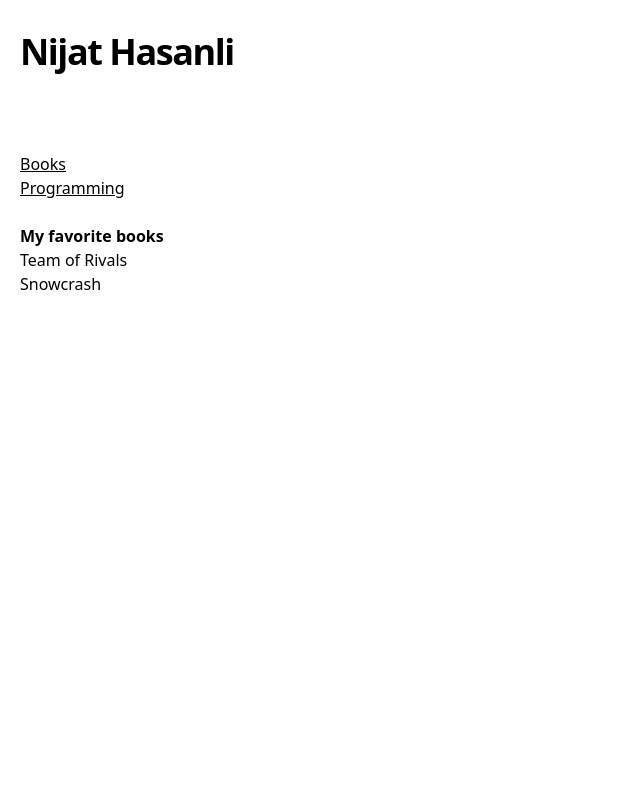
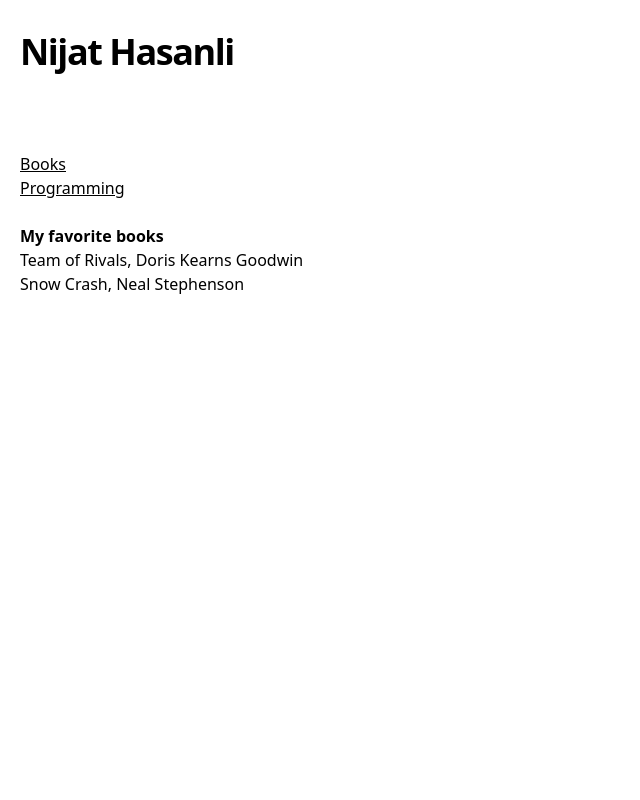
Before and after one commit to nhasanli/personal_website, a Next.js app: page /books in a window 1280 px wide. Shown: the top 800 px of the page, without its empty margins (0-640 px from the left). Built offline with nearby package versions, Linux system fonts and the light colour scheme.

Commit message:
Updated books and programming languages with hyperlinks

```diff
--- a/pages/books.js
+++ b/pages/books.js
@@ -16,8 +16,8 @@ export default function Index() {
                     <br></br>
                     <p><strong>My favorite books</strong></p>
                     <ul>
-                        <li>Team of Rivals</li>
-                        <li>Snowcrash</li>
+                        <li><Link href="https://amz.run/4uE1">Team of Rivals, Doris Kearns Goodwin </Link></li>
+                        <li><Link href="https://amz.run/4uE2">Snow Crash, Neal Stephenson</Link></li>
                     </ul>
 
                 </Container>
--- a/pages/programming.js
+++ b/pages/programming.js
@@ -16,8 +16,8 @@ export default function Index() {
                     <br></br>
                     <p><strong>My languages</strong></p>
                     <ul>
-                        <li>Typesciprt</li>
-                        <li>Golang</li>
+                        <li><Link href="https://www.typescriptlang.org/docs/">Typescript</Link></li>
+                        <li><Link href="https://golang.org/doc/">Golang</Link></li>
                     </ul>
 
                 </Container>
```
Also changed, not shown: 1 other file (tests, documents, lock files or other folders).
